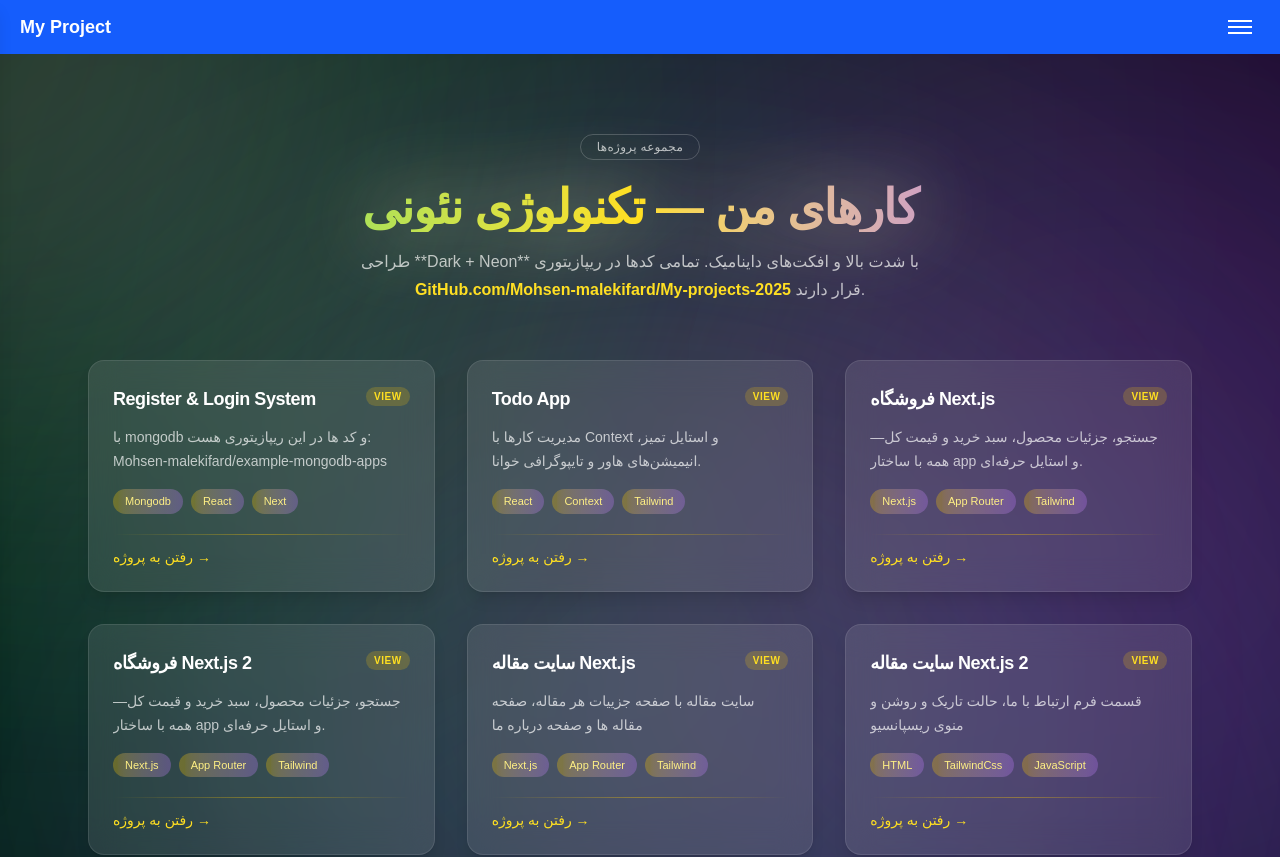
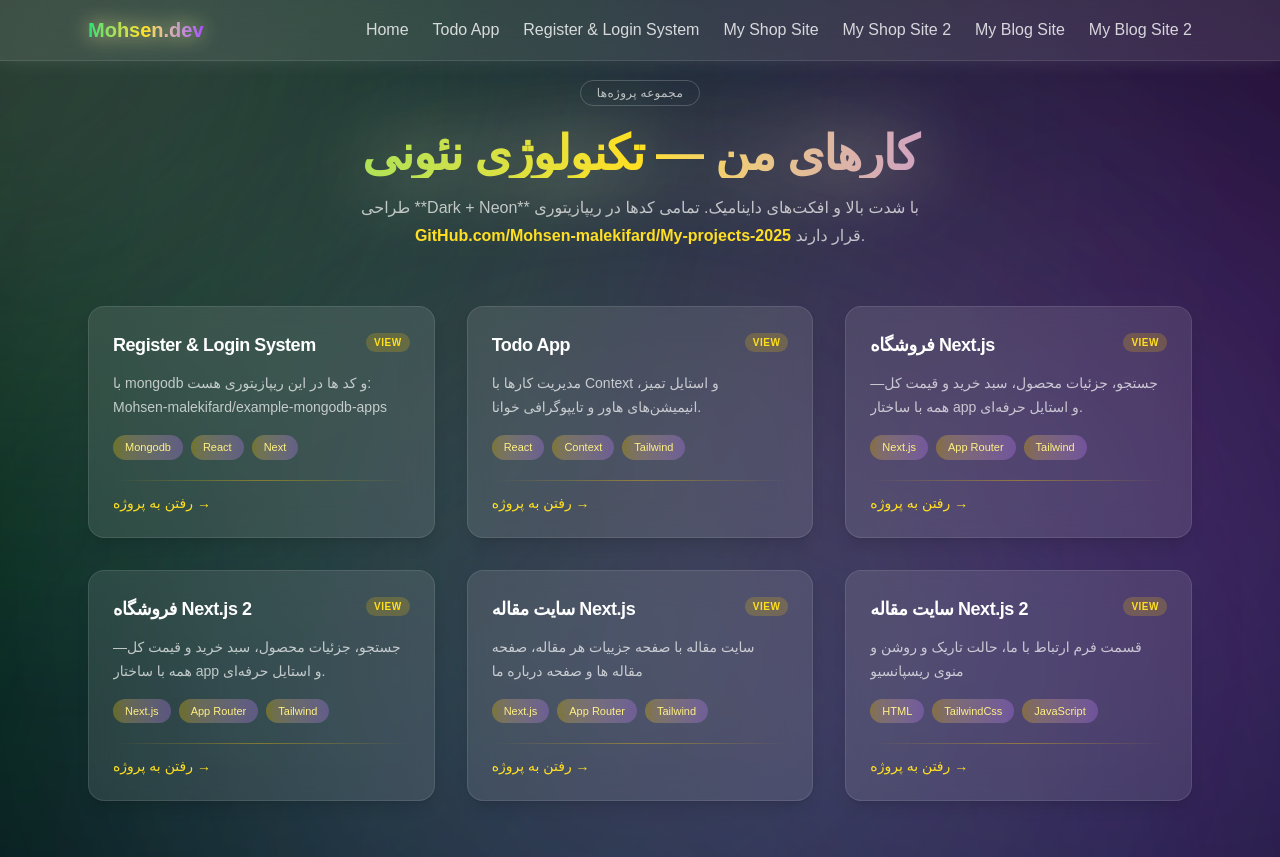
Before and after one commit to Mohsen-malekifard/My-Projects-2025, a Next.js app in the folder my-ap/: page / in a window 1280 px wide. Shown: the top 857 px of the page. Built offline with nearby package versions, Linux system fonts and the light colour scheme.

Commit message:
Update NavBar.jsx

```diff
--- a/my-ap/app/components/NavBar.jsx
+++ b/my-ap/app/components/NavBar.jsx
@@ -1,57 +1,81 @@
-"use client"
+"use client";
+import Link from "next/link";
 import { useState } from "react";
-import Link from "next/link";
 
 export default function NavBar() {
   const [open, setOpen] = useState(false);
 
   return (
-    <>
-      {/* Navbar */}
-      <nav className="flex items-center justify-between bg-blue-600 text-white px-5 py-3 shadow">
-        <h1 className="text-lg font-bold">My Project</h1>
+    <nav className="fixed top-0 left-0 w-full z-50 backdrop-blur-xl bg-white/10 border-b border-white/10 shadow-[0_0_20px_rgba(255,255,255,0.1)]">
+      <div className="mx-auto max-w-6xl flex items-center justify-between px-6 py-4">
+        {/* لوگو */}
+        <Link
+          href="/"
+          className="text-xl font-bold bg-gradient-to-r from-green-400 via-yellow-300 to-purple-500 bg-clip-text text-transparent drop-shadow-[0_0_10px_rgba(255,255,150,0.8)] hover:scale-105 transition-transform"
+        >
+          Mohsen.dev
+        </Link>
+
+        {/* دکمه منو (برای موبایل) */}
         <button
-          onClick={() => setOpen(true)}
-          className="p-2 rounded-lg hover:bg-blue-700 transition"
+          onClick={() => setOpen(!open)}
+          className="text-white/80 md:hidden focus:outline-none"
         >
-          {/* آیکون همبرگری */}
-          <div className="space-y-1">
-            <span className="block w-6 h-0.5 bg-white"></span>
-            <span className="block w-6 h-0.5 bg-white"></span>
-            <span className="block w-6 h-0.5 bg-white"></span>
-          </div>
+          Menu
         </button>
-      </nav>
 
-      {/* Overlay با بلور + تیرگی */}
-      {open && (
-        <div
-          onClick={() => setOpen(false)}
-          className="fixed inset-0 bg-black/50 backdrop-blur-sm z-40 transition"
-        ></div>
-      )}
-
-      {/* منوی همبرگری */}
-      <div
-        className={`fixed top-0 left-0 h-full w-64 bg-white shadow-lg z-50 transform transition-transform duration-300 ${
-          open ? "translate-x-0" : "-translate-x-full"
-        }`}
+        {/* منو دسکتاپ */}
+        <ul className="hidden md:flex items-center gap-6 text-white/80">
+          <li>
+            <Link href="/" className="hover:text-yellow-300 transition-colors">
+              Home
+            </Link>
+          </li>
+          <li>
+            <Link href="/TodoApp" className="hover:text-yellow-300 transition-colors">
+              Todo App
+            </Link>
+          </li>
+          <li>
+            <Link
+              href="https://example-mongodb-apps.vercel.app/"
+              className="hover:text-yellow-300 transition-colors"
+              target="_blank"
             >
-        <div className="flex items-center justify-between p-4 border-b">
-          <h2 className="text-lg font-semibold text-gray-800">Menu</h2>
-          <button
-            onClick={() => setOpen(false)}
-            className="text-gray-600 hover:text-gray-900"
-          >
-            ✕
-          </button>
+              Register & Login System
+            </Link>
+          </li>
+          <li>
+            <Link href="/Shop" className="hover:text-yellow-300 transition-colors">
+              My Shop Site
+            </Link>
+          </li>
+          <li>
+            <Link href="/Shop-2" className="hover:text-yellow-300 transition-colors">
+              My Shop Site 2
+            </Link>
+          </li>
+          <li>
+            <Link href="/Blog" className="hover:text-yellow-300 transition-colors">
+              My Blog Site
+            </Link>
+          </li>
+          <li>
+            <Link href="/Blog-2" className="hover:text-yellow-300 transition-colors">
+              My Blog Site 2
+            </Link>
+          </li>
+        </ul>
       </div>
 
+      {/* منو موبایل */}
+      {open && (
+        <div className="md:hidden bg-black/60 backdrop-blur-xl">
           <ul className="p-4 space-y-4">
             <li>
               <Link
                 href="/"
-              className="block px-3 py-2 rounded font-medium text-gray-800 hover:bg-gray-100"
+                className="block px-3 py-2 rounded font-medium text-white hover:bg-yellow-400/20 transition-colors"
                 onClick={() => setOpen(false)}
               >
                 Home
@@ -60,7 +84,7 @@ export default function NavBar() {
             <li>
               <Link
                 href="/TodoApp"
-              className="block px-3 py-2 rounded font-medium text-gray-800 hover:bg-gray-100"
+                className="block px-3 py-2 rounded font-medium text-white hover:bg-yellow-400/20 transition-colors"
                 onClick={() => setOpen(false)}
               >
                 Todo App
@@ -69,8 +93,9 @@ export default function NavBar() {
             <li>
               <Link
                 href="https://example-mongodb-apps.vercel.app/"
-              className="block px-3 py-2 rounded font-medium text-gray-800 hover:bg-gray-100"
+                className="block px-3 py-2 rounded font-medium text-white hover:bg-yellow-400/20 transition-colors"
                 onClick={() => setOpen(false)}
+                target="_blank"
               >
                 Register & Login System
               </Link>
@@ -78,7 +103,7 @@ export default function NavBar() {
             <li>
               <Link
                 href="/Shop"
-              className="block px-3 py-2 rounded font-medium text-gray-800 hover:bg-gray-100"
+                className="block px-3 py-2 rounded font-medium text-white hover:bg-yellow-400/20 transition-colors"
                 onClick={() => setOpen(false)}
               >
                 My Shop Site
@@ -87,7 +112,7 @@ export default function NavBar() {
             <li>
               <Link
                 href="/Shop-2"
-              className="block px-3 py-2 rounded font-medium text-gray-800 hover:bg-gray-100"
+                className="block px-3 py-2 rounded font-medium text-white hover:bg-yellow-400/20 transition-colors"
                 onClick={() => setOpen(false)}
               >
                 My Shop Site 2
@@ -96,7 +121,7 @@ export default function NavBar() {
             <li>
               <Link
                 href="/Blog"
-              className="block px-3 py-2 rounded font-medium text-gray-800 hover:bg-gray-100"
+                className="block px-3 py-2 rounded font-medium text-white hover:bg-yellow-400/20 transition-colors"
                 onClick={() => setOpen(false)}
               >
                 My Blog Site
@@ -105,7 +130,7 @@ export default function NavBar() {
             <li>
               <Link
                 href="/Blog-2"
-              className="block px-3 py-2 rounded font-medium text-gray-800 hover:bg-gray-100"
+                className="block px-3 py-2 rounded font-medium text-white hover:bg-yellow-400/20 transition-colors"
                 onClick={() => setOpen(false)}
               >
                 My Blog Site 2
@@ -113,6 +138,7 @@ export default function NavBar() {
             </li>
           </ul>
         </div>
-    </>
+      )}
+    </nav>
   );
 }
```
Lines whose indentation alone changed are shown as unchanged.
